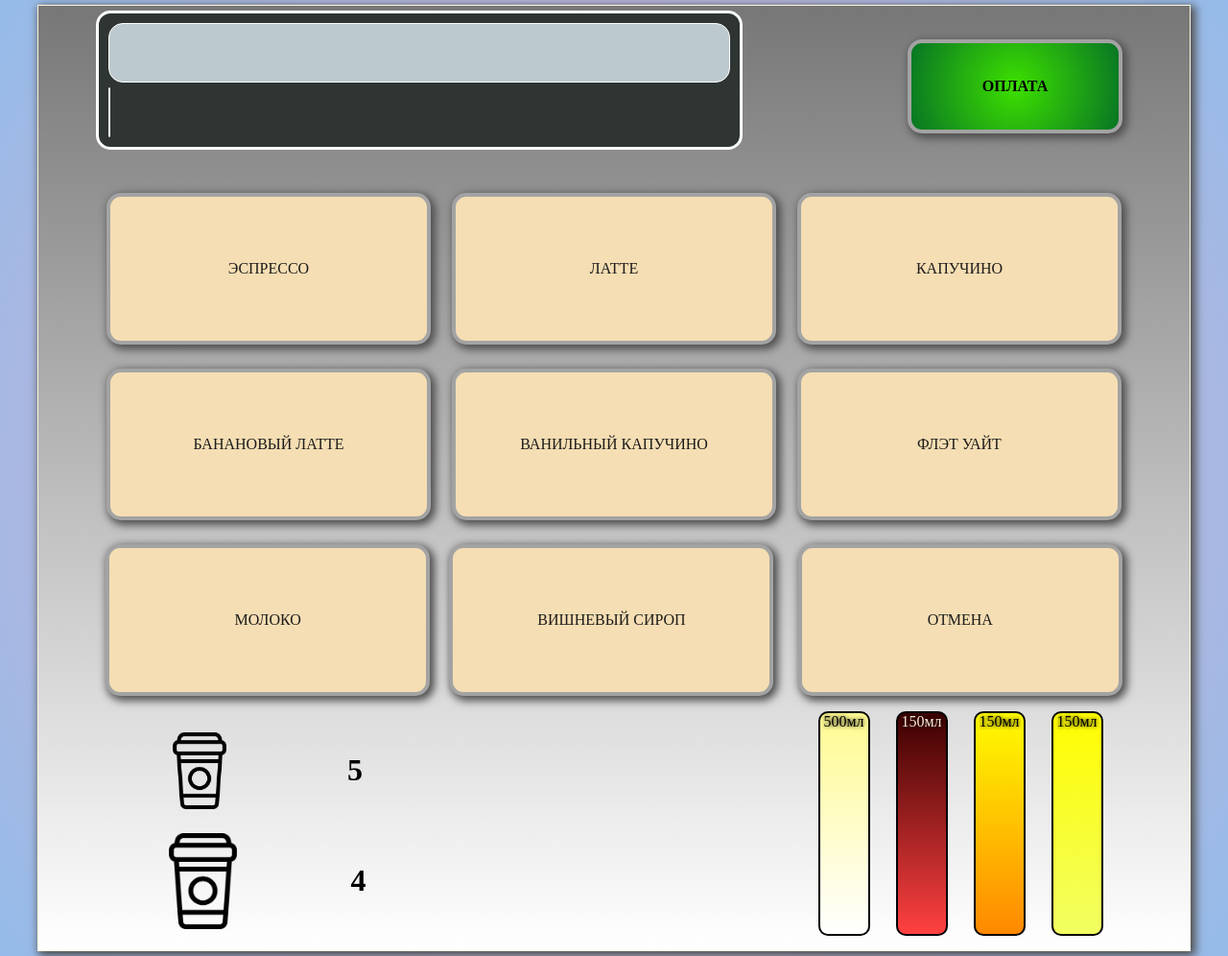
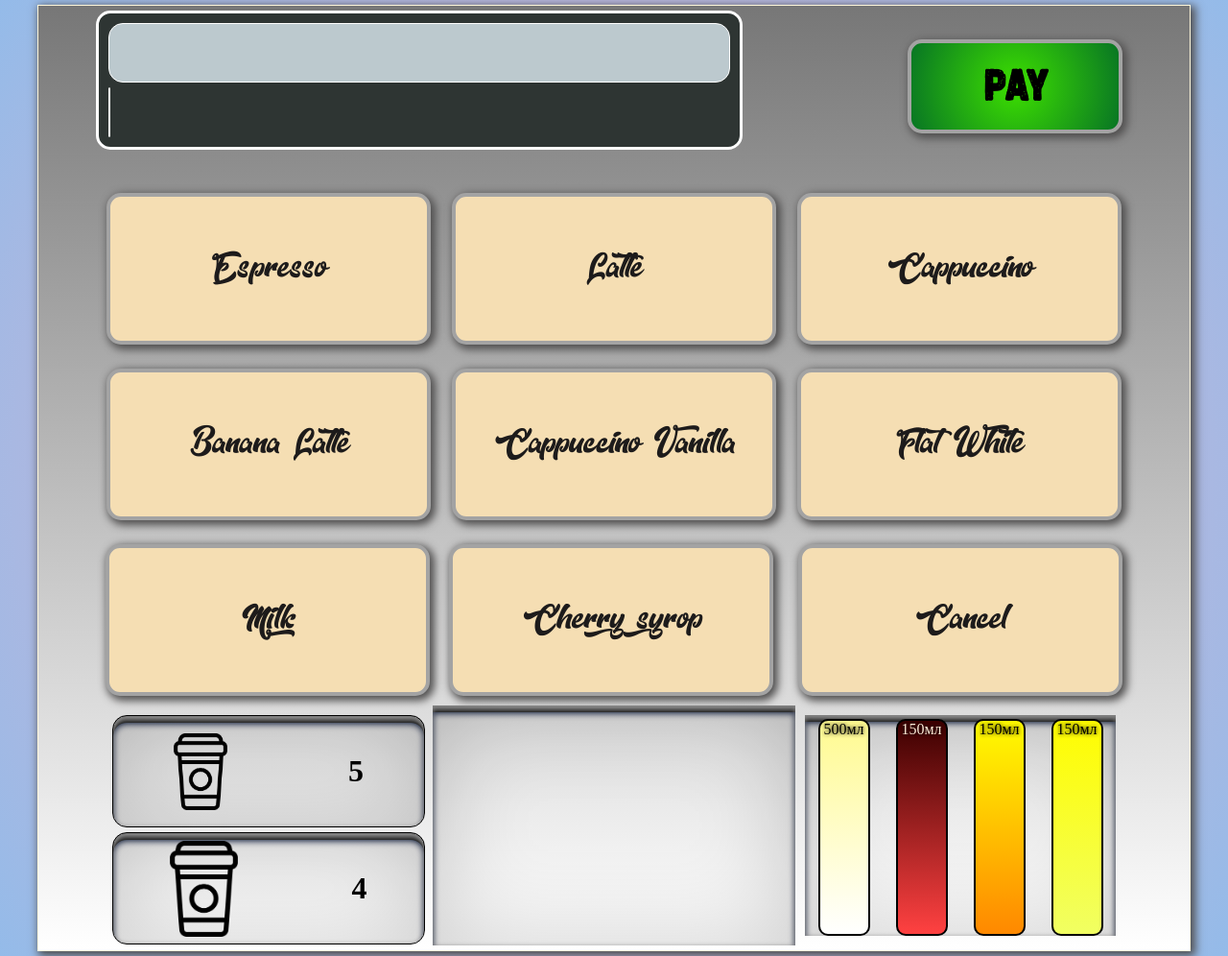
Before and after one commit to uxanovav/coffee-machine, a plain HTML site: page index.html in a window 1280 px wide. Shown: the whole page at 96% size. Drawn offline with Linux system fonts and the light colour scheme.

Commit message:
feat: add fonts and styles

```diff
--- a/index.html
+++ b/index.html
@@ -17,24 +17,24 @@
         </div>
         </div>
         <div class="image-cup"></div>
-        <div class="paybutton" data-key="pay">ОПЛАТА</div>
+        <div class="paybutton" data-key="pay">PAY</div>
       </section>
       <section class="button-section">
-        <div class="button main-drink" data-key="espresso">ЭСПРЕССО</div>
-        <div class="button main-drink" data-key="latte">ЛАТТЕ</div>
-        <div class="button main-drink" data-key="сappuccino">КАПУЧИНО</div>
+        <div class="button main-drink" data-key="espresso">Espresso</div>
+        <div class="button main-drink" data-key="latte">Latte</div>
+        <div class="button main-drink" data-key="сappuccino">Cappuccino</div>
         <div class="button main-drink" data-key="bananalatte">
-          БАНАНОВЫЙ ЛАТТЕ
+          Banana Latte
         </div>
         <div class="button main-drink" data-key="vanillaсappuccino">
-          ВАНИЛЬНЫЙ КАПУЧИНО
+          Cappuccino Vanilla
         </div>
-        <div class="button main-drink" data-key="flatwhite">ФЛЭТ УАЙТ</div>
-        <div class="button additional-drink" data-key="milk">МОЛОКО</div>
+        <div class="button main-drink" data-key="flatwhite">Flat White</div>
+        <div class="button additional-drink" data-key="milk">Milk</div>
         <div class="button additional-drink" data-key="cherrysyrop">
-          ВИШНЕВЫЙ СИРОП
+          Cherry syrop
         </div>
-        <div class="cancel-button button">ОТМЕНА</div>
+        <div class="cancel-button button">Cancel</div>
       </section>
       <section class="cup-section">
         <div class="cups-status">
--- a/index.js
+++ b/index.js
@@ -165,7 +165,7 @@ function changeProgress() {
   progressBar.style.transition = `${interval / 1000}.0s`;
   audioCoffee.play();
   setTimeout(() => {
-    progressBar.innerHTML = "<p>Ваш напиток готов!</p>";
+    progressBar.innerHTML = "<p>Your drink is ready!</p>";
     showCup();
   }, interval);
   setTimeout(() => {
@@ -178,7 +178,7 @@ function changeProgress() {
 }
 
 function showCup() {
-  cup.innerHTML = "<img class = 'coffe-cup' src = './cup.png' />";
+  cup.innerHTML = "<img class = 'coffe-cup' src = './finalcup.png' />";
   cup.addEventListener("click", () => {
     resetDrink();
   });
--- a/style.css
+++ b/style.css
@@ -1,3 +1,13 @@
+@font-face {
+  font-family: mainFont;
+  src: url(./19510.otf);
+}
+
+@font-face {
+  font-family: payButton;
+  src: url(./18036.otf);
+}
+
 body {
   margin: 0;
   background: rgb(238, 174, 202);
@@ -56,6 +66,8 @@ body {
 }
 
 .button {
+  font-family: mainFont;
+  font-size: xx-large;
   display: flex;
   align-items: center;
   justify-content: center;
@@ -81,11 +93,17 @@ body {
 .cup {
   display: flex;
   justify-content: center;
+  box-shadow: inset 0 0 100px hsla(0, 0%, 0%, 0.2), inset 0px 1px 5px #999,
+    inset 0px 2px 0px #888, inset 0px 3px 0px #777, inset 0px 4px 0px #666,
+    inset 0px 5px 0px #555, inset 0px 6px 0px #444, inset 0px 7px 0px #333,
+    inset 0px 8px 7px #001135;
   width: 35%;
   height: 250px;
 }
 
 .paybutton {
+  font-family: payButton;
+  font-size: 48px;
   width: 20%;
   height: 90px;
   border-radius: 15px;
@@ -108,9 +126,13 @@ body {
 }
 
 .addons-status {
+  padding-top: 8px;
   margin: 10px;
   width: 30%;
-
+  box-shadow: inset 0 0 100px hsla(0, 0%, 0%, 0.2), inset 0px 1px 5px #999,
+  inset 0px 2px 0px #888, inset 0px 3px 0px #777, inset 0px 4px 0px #666,
+  inset 0px 5px 0px #555, inset 0px 6px 0px #444, inset 0px 7px 0px #333,
+  inset 0px 8px 7px #001135;
   display: flex;
   justify-content: space-around;
   align-items: flex-end;
@@ -122,6 +144,13 @@ body {
 }
 
 .cup-status {
+  box-shadow: inset 0 0 100px hsla(0, 0%, 0%, 0.2), inset 0px 1px 5px #999,
+  inset 0px 2px 0px #888, inset 0px 3px 0px #777, inset 0px 4px 0px #666,
+  inset 0px 5px 0px #555, inset 0px 6px 0px #444, inset 0px 7px 0px #333,
+  inset 0px 8px 7px #001135;
+  border: 1px solid black;
+  margin-bottom: 5px;
+  border-radius: 15px;
   display: flex;
   align-items: center;
   justify-content: space-around;
@@ -233,6 +262,7 @@ body {
   width: 0%;
   height: 50px;
   color: white;
+  font-family: payButton;
   font-size: x-large;
   font-weight: 700;
   text-shadow: black 0 0 4px;
```
Also changed, not shown: 18036.otf (added), 19510.otf (added), finalcup.png.
